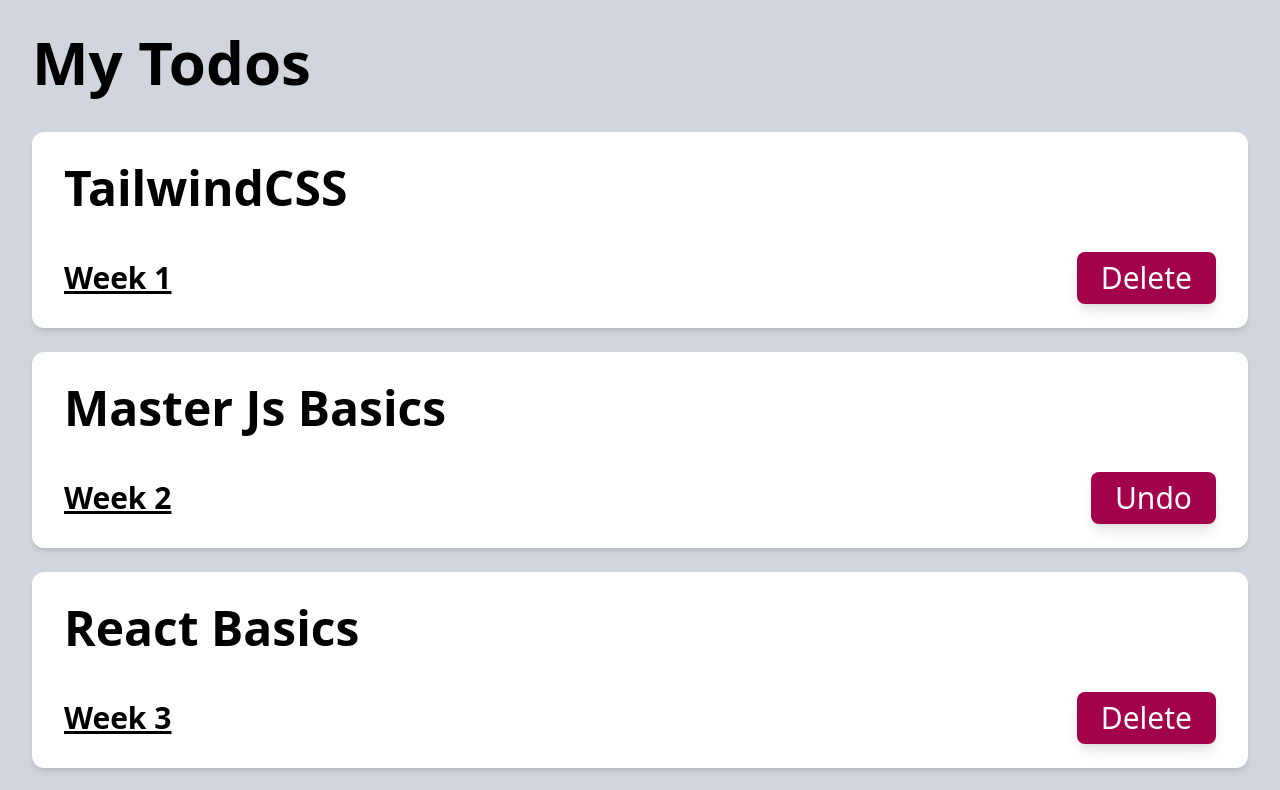
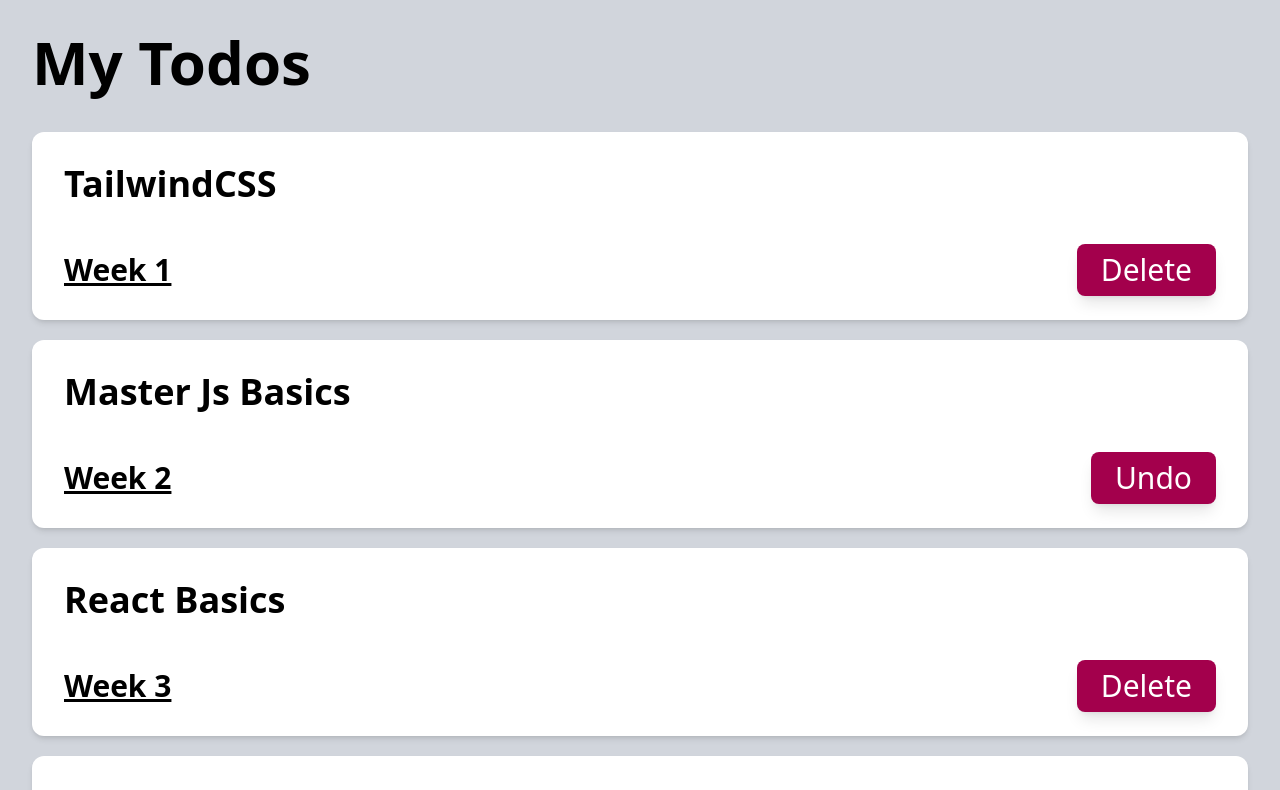
Before and after one commit to code4two/basic-react-todo, a React (Vite) app: page / in a window 1280 px wide. Shown: the top 790 px of the page. Built offline with nearby package versions, Linux system fonts and the light colour scheme.

Commit message:
made changes to title and added more todos

```diff
--- a/src/Components/Todo.jsx
+++ b/src/Components/Todo.jsx
@@ -22,8 +22,8 @@
   };
 
   return (
-    <div className="bg-white mb-6 pt-6 md:pt-8 pb-5 md:pb-6 rounded-xl px-8 shadow-md">
-      <h2 className="mb-10 hover:bg-pink-400 hover:block text-4xl md:text-5xl">
+    <div className="bg-white mb-4 md:mb-5 pt-6 md:pt-8 pb-5 md:pb-6 rounded-xl px-8 shadow-md">
+      <h2 className="mb-10 hover:bg-pink-400 hover:block text-3xl md:text-4xl">
         {title}
       </h2>
       <div className="flex justify-between items-center text-2xl md:text-3xl">
```
